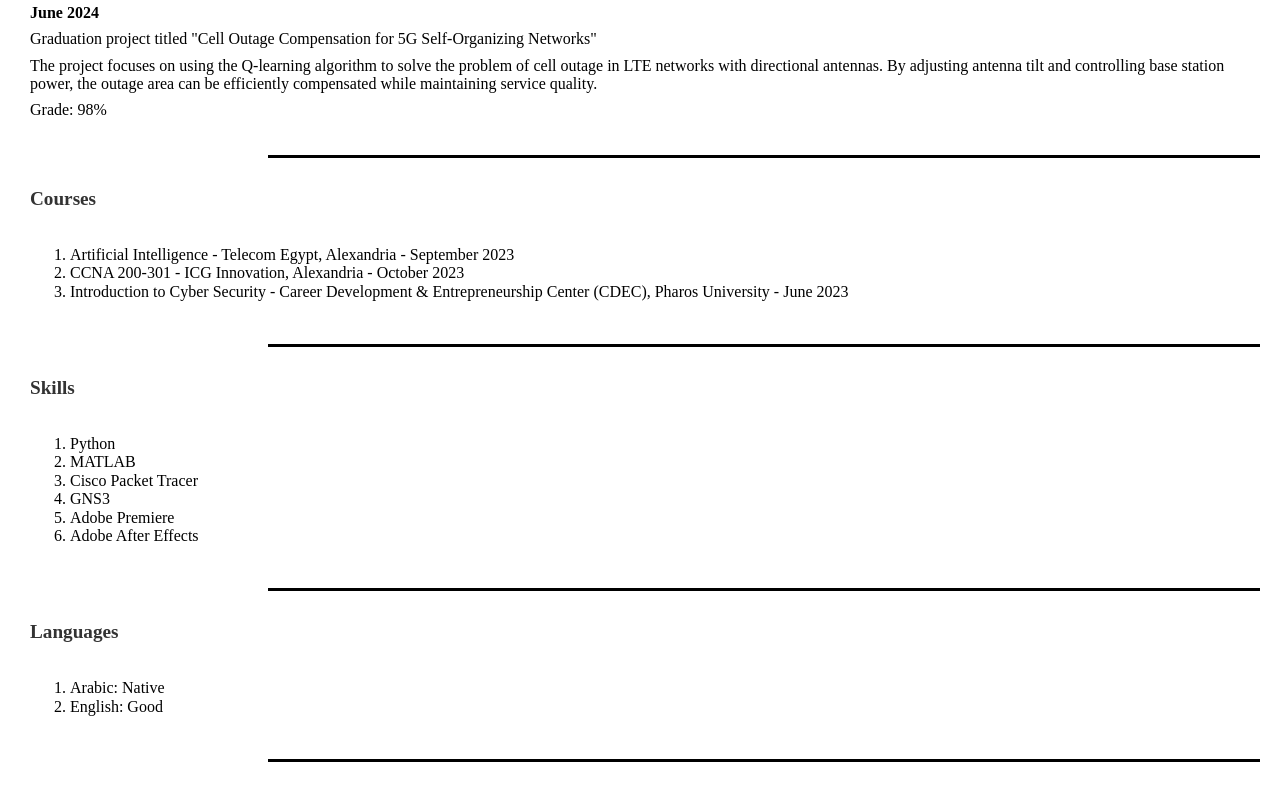
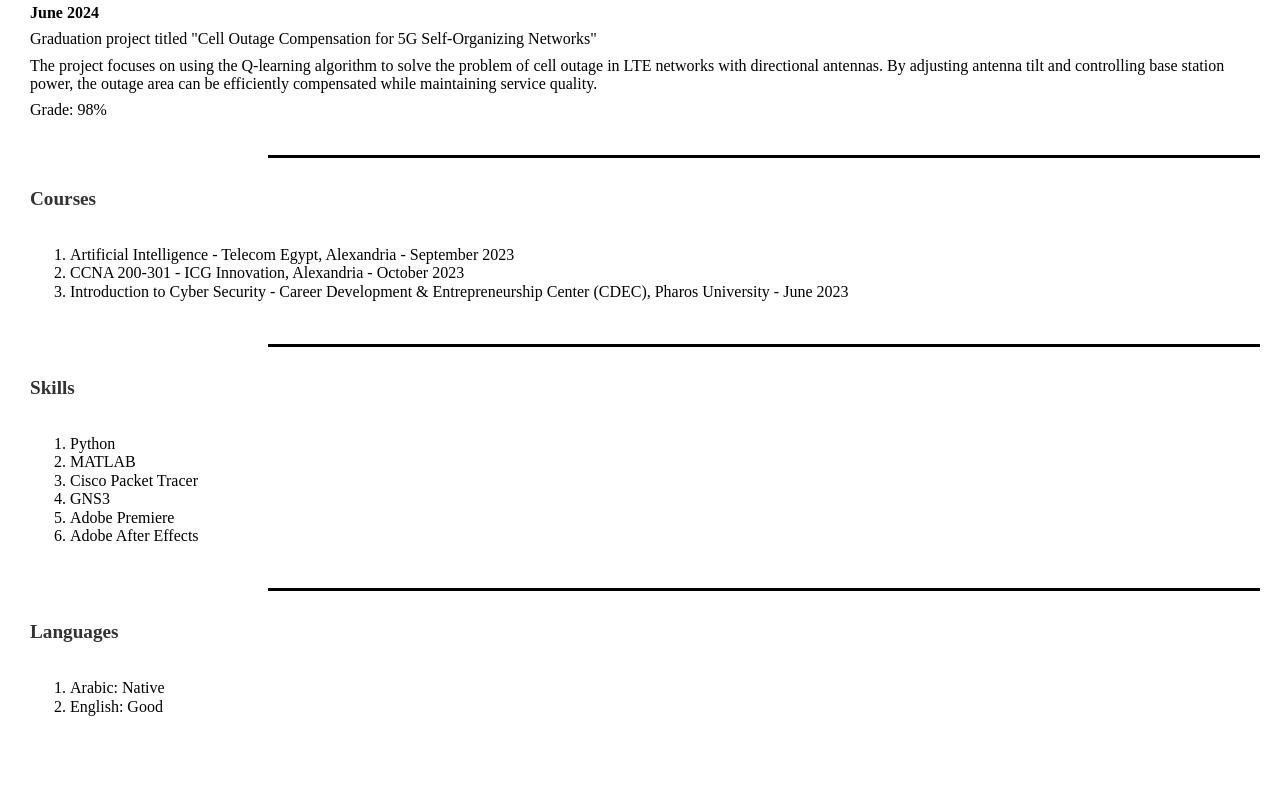
Before and after one commit to Esamkheder/CV, a plain HTML site: page index.html in a window 1280 px wide. Shown: the part 448-1248 px from the top of the page. Drawn offline with Linux system fonts and the light colour scheme.

Commit message:
styles.css

```diff
--- a/styles.css
+++ b/styles.css
@@ -49,15 +49,7 @@ h2 {
     font-weight: bold;
 }
 
-/* تنسيق الخط الفاصل في الأسفل */
-.section::after {
-    content: "";
-    position: absolute;
-    bottom: 0;
-    right: 0; /* بداية الخط الفاصل من اليمين */
-    width: 80%; /* عرض الخط الفاصل */
-    border-bottom: 3px solid #000; /* لون وتنسيق الخط الفاصل */
-}
+/* تنسيق الخط الفاصل في الأسفل لكل الأقسام ما عدا قسم اللغات */
 .section:not(.languages-section)::after {
     content: "";
     position: absolute;
```
